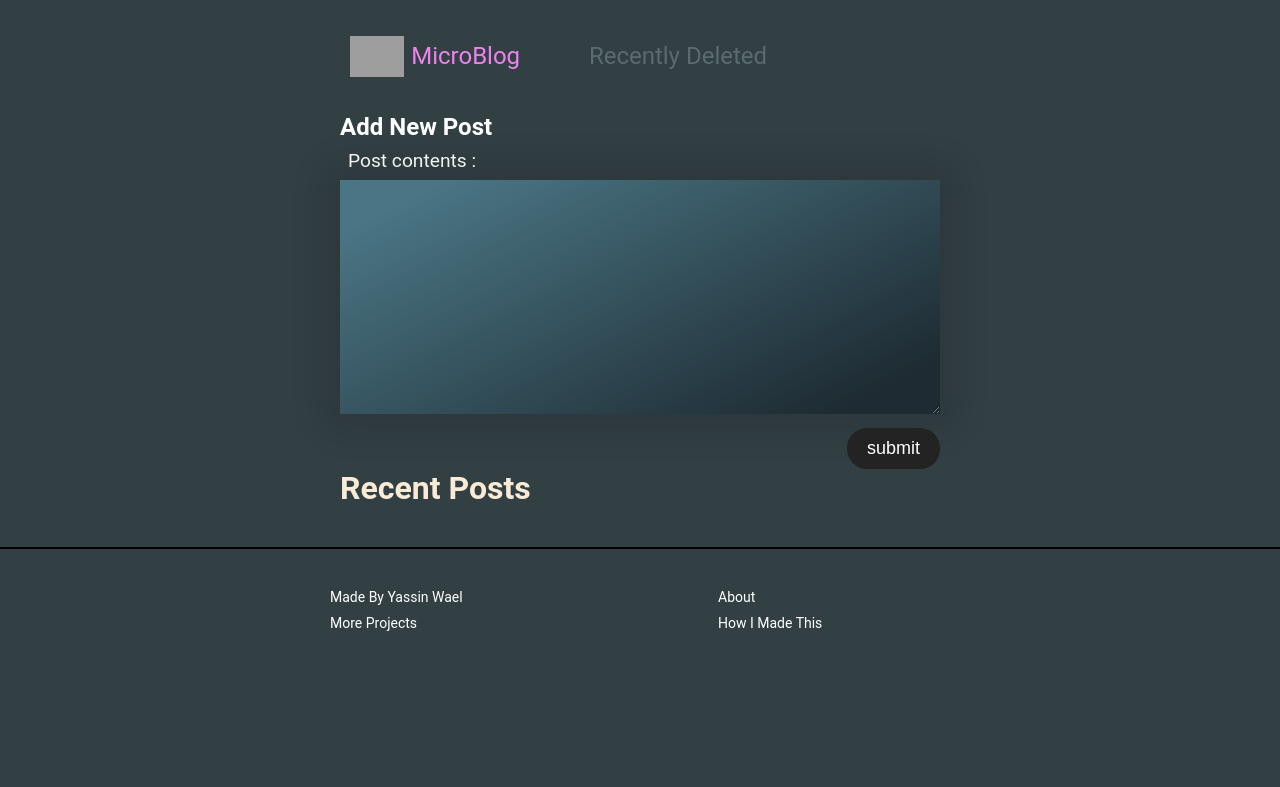
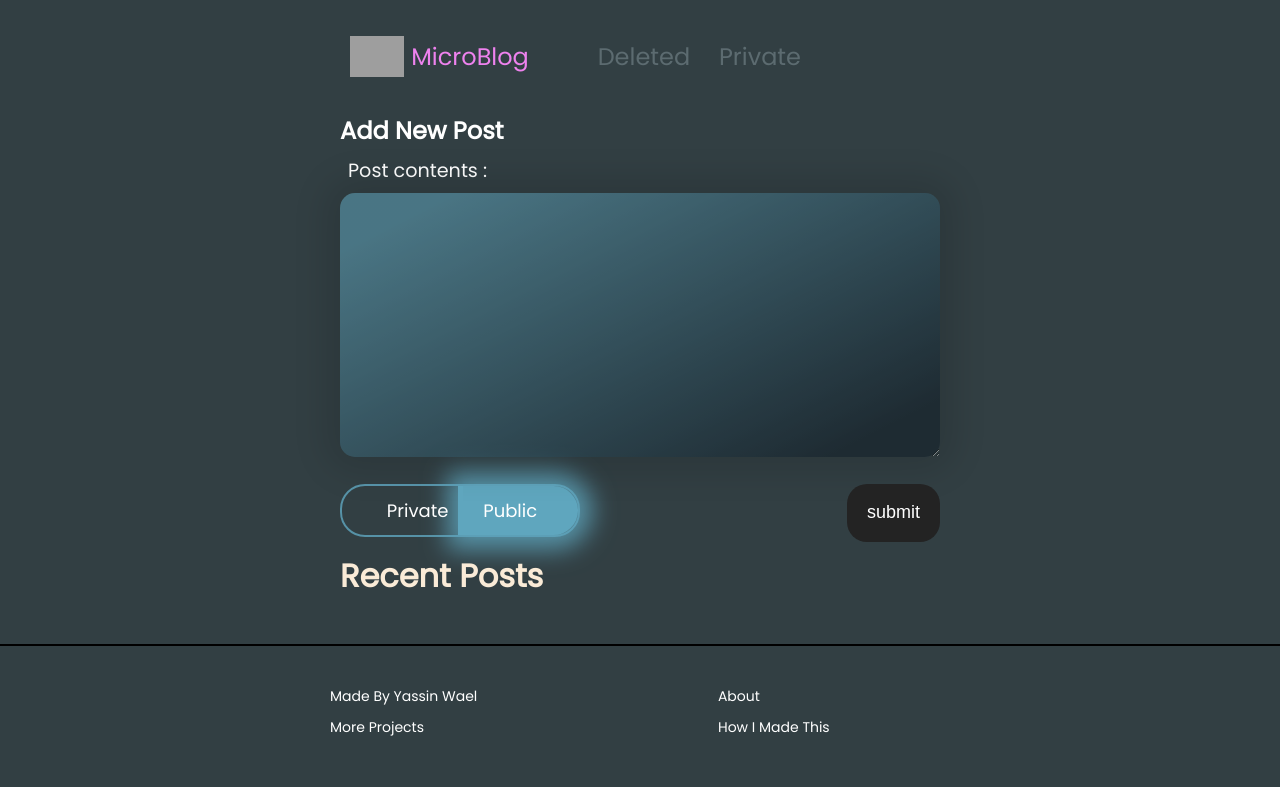
Before and after one commit to YassinWael/Flask-Blog-Post, a Flask app: template templates/home.html in a window 1280 px wide. Shown: the top 787 px of the page. Run offline with Flask 3, Linux system fonts and the light colour scheme; the template is opened without the code that fills it, so the values that code supplies are empty; grey boxes are pictures that could not be loaded.

Commit message:
ADDED PUBLIC/PRIVATE posting, mini login system

```diff
--- a/app.py
+++ b/app.py
@@ -1,5 +1,5 @@
 from bson import ObjectId
-from flask import Flask, redirect, render_template, request
+from flask import Flask, redirect, render_template, request,session,flash
 from pymongo import MongoClient
 from dotenv import load_dotenv
 import datetime
@@ -15,6 +15,7 @@ load_dotenv()
 
 app = Flask(__name__)
 client = MongoClient(environ.get('MONGODB'))
+app.secret_key = environ.get("SECRET_KEY")
 db = client["Microblog"]
 entries_collection = db.entries
 deleted_collection = db.deleted
@@ -42,20 +43,48 @@ app.jinja_env.filters['strongify'] = strongify
 @app.route('/', methods=['GET', 'POST'])
 @app.route('/index', methods=['GET', 'POST'])
 def home():
+    visibility = request.args.get("visibility","public")
+    ic(visibility)
     if request.method == "POST":
+        headers = dict(request.headers)
+        user_ip = headers['X-Forwarded-For'] if headers['Host'] == "flask-blog-post-production.up.railway.app" else request.remote_addr
+        user_agent = headers['User-Agent']
+
         content = request.form.get('content')
+        radio = request.form.get('radio')
+
         content = sanitize(content) # for security measures
         if content:
             formatted_date = datetime.datetime.today().strftime("%b %d, %I:%M %p")
+            device = {
+                "ip":user_ip,
+                "agent":user_agent
+            }
             entries_collection.insert_one({"content": content,
                                            "date": formatted_date,
+                                           "visibility":radio,
+                                           "device":device,
                                            "pinned":0})
 
             return redirect('/')
-
-    entries = get_entries()
+    if visibility == 'private' and not session.get('logged') == 'yes':
+        return redirect('/login')
+    entries = get_entries(visibility)
     return render_template('home.html', entries=entries)
 
+@app.route("/login",methods=['GET','POST'])
+def login():
+    if request.method == "POST":
+        password = request.form.get("content")
+        if password == "shesaidshesfromtheislands@_!":
+            session['logged'] = "yes"
+            entries = get_entries("private")
+            flash("Good job, you better not have cracked the password. 🙏🙏 ")
+            return render_template('home.html',entries = entries)
+        else:
+            flash("Wrong password lil bro, Try again.")
+
+    return render_template("login.html")
 
 
 @app.route('/deleted')
@@ -124,26 +153,31 @@ def edit(id):
         return redirect('/')
     return render_template('edit.html',entry=entry['content'])
 
-def get_entries():
+def get_entries(visibility="public"):
     """
     Retrieves all entries from the entries collection and returns them in reverse chronological order.
 
     Returns:
         list: A list of dictionaries containing the 'content', 'date', and 'id' fields of each entry.
     """
-    entries_cursor = entries_collection.find({})
+    ic(visibility)
+    if visibility == 'private':
+        flash("Private Posts only, hit the logo to go back to public.")
+    entries_cursor = entries_collection.find({"visibility":visibility})
     entries = [
         {
             "content": entry['content'],
             "date": entry['date'],
             "id": entry['_id'],
-            "pinned":entry['pinned']
+            "pinned":entry['pinned'],
+            "visibility":entry['visibility']
+
         }
         for entry in entries_cursor
     ]
     if entries:
         entries.sort(key=lambda x: x['pinned'])
-        print(entries[0]['content'])
+        ic(entries)
         return entries[::-1]
     return entries
 
--- a/static/styles.css
+++ b/static/styles.css
@@ -11,12 +11,30 @@ body {
     margin: 0;
     background-color: #323f43;
     color:white;
-    font-family: 'roboto';
+    font-family: 'Poppins';
     min-width: 100%;
     height: auto;
     overflow-x: hidden;
 
 }
+/* poppins-regular - latin */
+@font-face {
+    font-display: swap;
+    font-family: 'Poppins';
+    font-style: normal;
+    font-weight: 400;
+    src: url('/static/fonts/poppins-v21-latin-regular.woff2') format('woff2'); /* Chrome 36+, Opera 23+, Firefox 39+, Safari 12+, iOS 10+ */
+  }
+  /* poppins-600italic - latin */
+  @font-face {
+    font-display: swap;
+    font-family: 'Poppins';
+    font-style: italic;
+    font-weight: 600;
+    src: url('static/fonts/poppins-v21-latin-600italic.woff2') format('woff2'); /* Chrome 36+, Opera 23+, Firefox 39+, Safari 12+, iOS 10+ */
+  }
+
+
 
 a:visited {
     color: inherit;
@@ -88,6 +106,8 @@ img[alt='Logo'] {
     text-decoration: none;
     color:#5c6b70;
     transition: color 0.2s ease;
+    font-family: 'Poppins';
+
 
 }
 
@@ -106,6 +126,7 @@ img[alt='Logo'] {
     display: flex;
     flex-direction: column;
     align-items: flex-end;
+    position: relative;
 }
 
 .form-input {
@@ -121,14 +142,15 @@ img[alt='Logo'] {
 
 .form-textarea {
     width: inherit;
-    font-size: 18px;
+    font-size: 20px;
     padding: 12px 20px;
     border: none;
     background: linear-gradient(153deg, rgb(95 166 190 / 81%) 10%, rgb(20 33 42) 90%);
     opacity: 0.65;
     box-shadow: 0 0 35px 15px rgba(0, 0, 0, 0.184);
-    color: white;
+    color: rgba(0, 255, 255, 1);
     margin-bottom: 10px;
+    border-radius: 15px;
 
 }
 #edit-form {
@@ -171,6 +193,72 @@ img[alt='Logo'] {
     visibility: visible;
 
 }
+
+.radio-buttons {
+    display: flex;
+    justify-content: space-evenly;
+    align-self: flex-start;
+
+    position: relative;
+    bottom: 0;
+    font-size: 18px;
+    margin-bottom: 5px;
+    border: 2px solid rgb(95 166 190 / 81%);
+    padding: 11px 6px 11px 10px;
+    border-radius: 25px;
+    width: 40%
+}
+
+
+
+.radio-buttons::after {
+    content: "";
+    width: 5px;
+    height: 100%;
+    background-color: rgb(95, 166, 190);
+    position: absolute;
+    left: 45%;
+    top: 0;
+    margin: 0 10px;
+}
+
+
+
+
+.radio-buttons input {
+    display: none;
+}
+
+
+.radio-buttons label:has(input:checked):has(#public-radio)::after {
+    content: "";
+    position: absolute;
+    top: 0;
+    right: 0;
+    background-color: rgba(95, 166, 190, 1);
+    width: 49%;
+    height: 100%;
+    border-top-right-radius: 25px;
+    border-bottom-right-radius: 25px;
+    z-index: -1;
+    box-shadow: 0 0 25px 15px rgba(95, 166, 190, .8);
+
+}
+
+.radio-buttons label:has(input:checked):has(#private-radio)::after {
+    content: "";
+    position: absolute;
+    top: 0;
+    left: 0;
+    background-color: rgba(95, 166, 190, 1);
+    width: 52%;
+    height: 100%;
+    border-top-left-radius: 25px;
+    border-bottom-left-radius: 25px;
+    z-index: -1;
+    box-shadow: 0 0 25px 15px rgba(95, 166, 190, .8);
+}
+
 @keyframes colors {
     0%, 10%, 30%, 50%, 70%, 85%, 100% {
         border-color: #ff5252;
--- a/templates/home.html
+++ b/templates/home.html
@@ -8,13 +8,24 @@
             <label class="form-label" for="post">Post contents :</label>
             <textarea name="content" id="post" cols="30" rows="10" class="form-textarea"></textarea>
         </p>
-        <button class="form-submit" type="submit" style="display: block;">submit</button>
+        <div class="container" style="display: flex;width:100%;justify-content:space-between; margin:10px 0px">
+        <div class="radio-buttons">
+            <label for="private-radio">Private
+            <input type="radio" name="radio" value="private" id="private-radio">
+            </label>
+            <label for="public-radio">Public
+                <input type="radio" name="radio" value="public" id="public-radio" checked>
+            </label>
+        </div>
+        <button class="form-submit" type="submit" >submit</button>
+
+        </div>
 
     </form>
 </section>
 
 <section>
-    <h1 style="font-size: 2rem; margin-bottom:-10px; color:antiquewhite">Recent Posts</h1>
+    <h1 style="font-size: 2rem; margin-bottom:-10px; color:antiquewhite; display:inline-block">Recent Posts</h1>
     {% for entry in entries %}
     <article id="entry-{{entry['id']}}" class="entry">
         <div>
--- a/templates/index.html
+++ b/templates/index.html
@@ -18,13 +18,18 @@
         </a>
         </div>
         <ul class="navigation">
-            <li class="navigation-item"><a class="navigation-link" href="/deleted">Recently Deleted</a></li>
+            <li class="navigation-item"><a class="navigation-link" href="/deleted">Deleted</a></li>
+            <li class="navigation-item"><a class="navigation-link" href="{{ url_for('home',visibility='private') }}">Private</a></li>
 
         </ul>
+
     </header>
 
 
     <main class="main">
+        {% for message in get_flashed_messages() %}
+            <p>{{message}}</p>
+        {% endfor %}
         {% block content %}
         {% endblock %}
     </main>
```
Also changed, not shown: templates/login.html (added, +26 -0 lines), static/fonts/poppins-v21-latin-600italic.woff2 (added), static/fonts/poppins-v21-latin-regular.woff2 (added), 1 other file.
